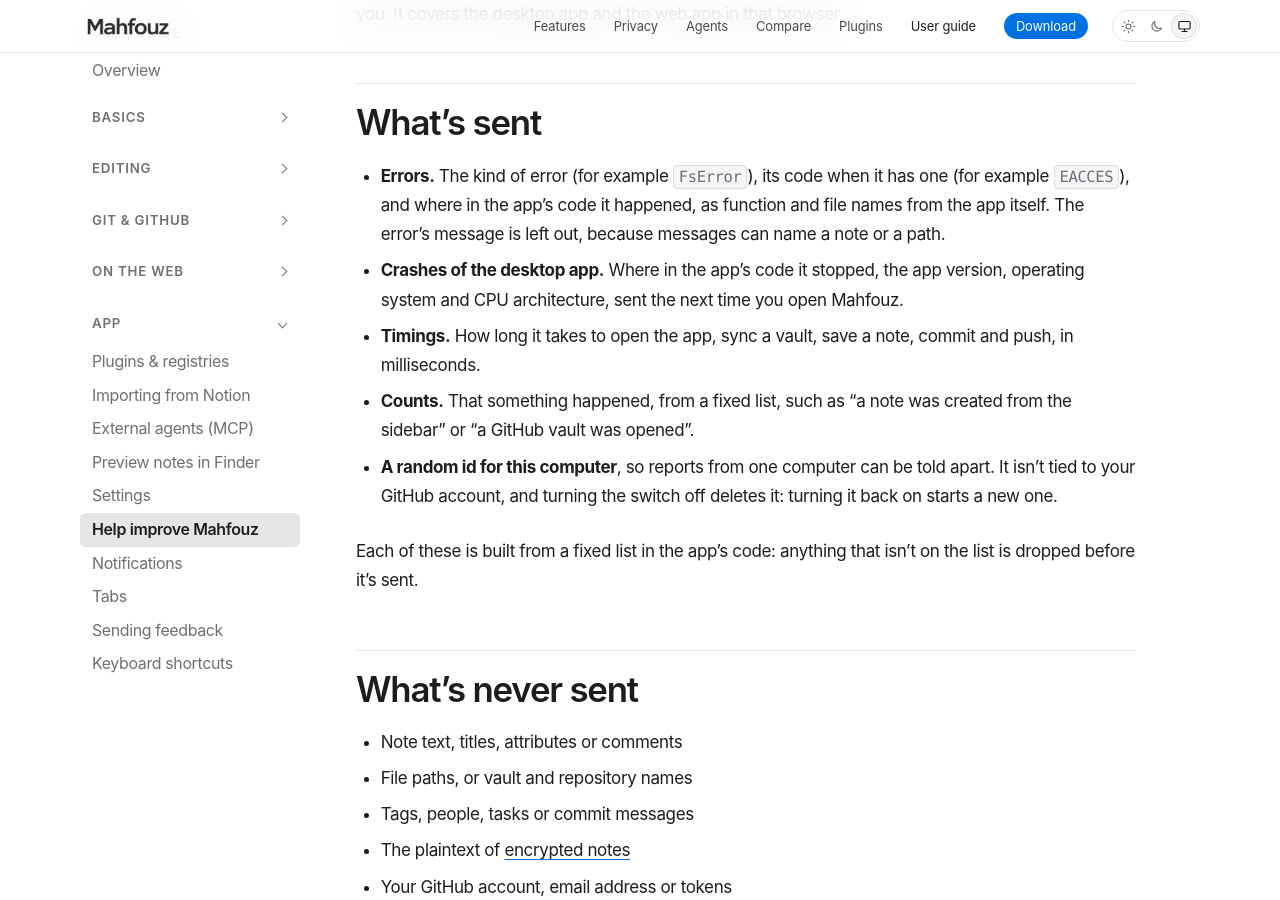
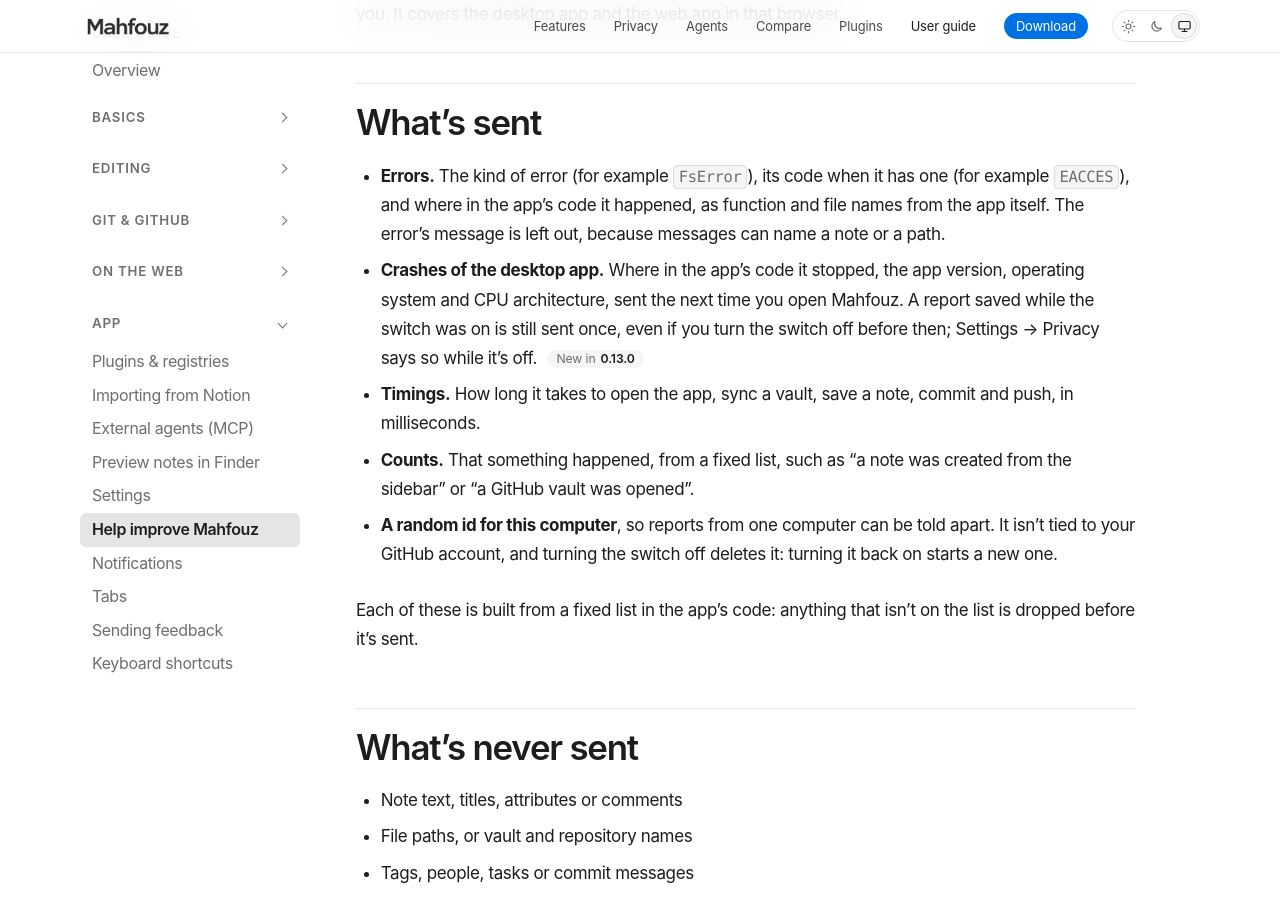
Before and after one commit to mahfouz-app/docs, a Jekyll site: the page built from guide/telemetry.md, in a window 1280 px wide and 900 px high, scrolled down 485 px. Built offline with Jekyll 4.4.1, drawn with Linux system fonts in a browser that asks for light colours.

Commit message:
guide: a crash report saved while telemetry was on is still sent once
For mahfouz-app/app#763.

Co-Authored-By: Claude Opus 5.5 <noreply@anthropic.com>

```diff
--- a/guide/telemetry.md
+++ b/guide/telemetry.md
@@ -24,7 +24,9 @@ and the web app in that browser.
   left out, because messages can name a note or a path.
 - **Crashes of the desktop app.** Where in the app's code it stopped, the
   app version, operating system and CPU architecture, sent the next time
-  you open Mahfouz.
+  you open Mahfouz. A report saved while the switch was on is still sent
+  once, even if you turn the switch off before then; Settings → Privacy
+  says so while it's off. {% include since.html v="0.13.0" %}
 - **Timings.** How long it takes to open the app, sync a vault, save a
   note, commit and push, in milliseconds.
 - **Counts.** That something happened, from a fixed list, such as "a note
```
